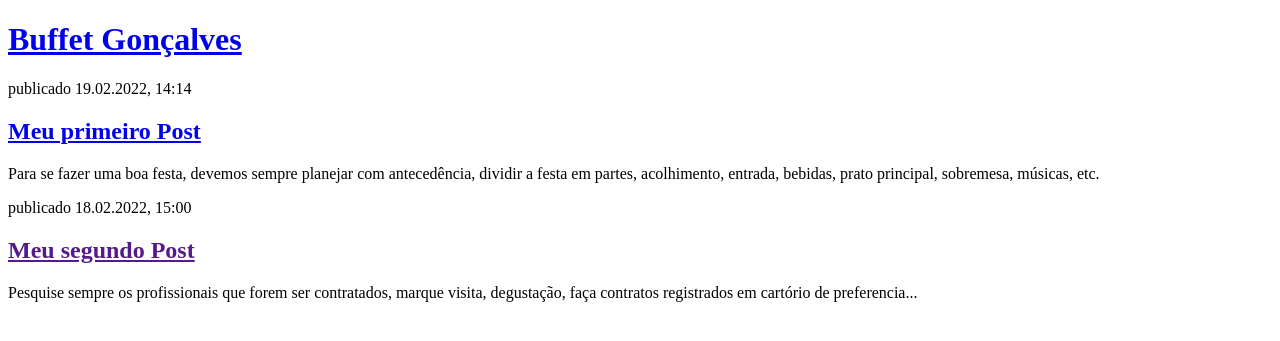
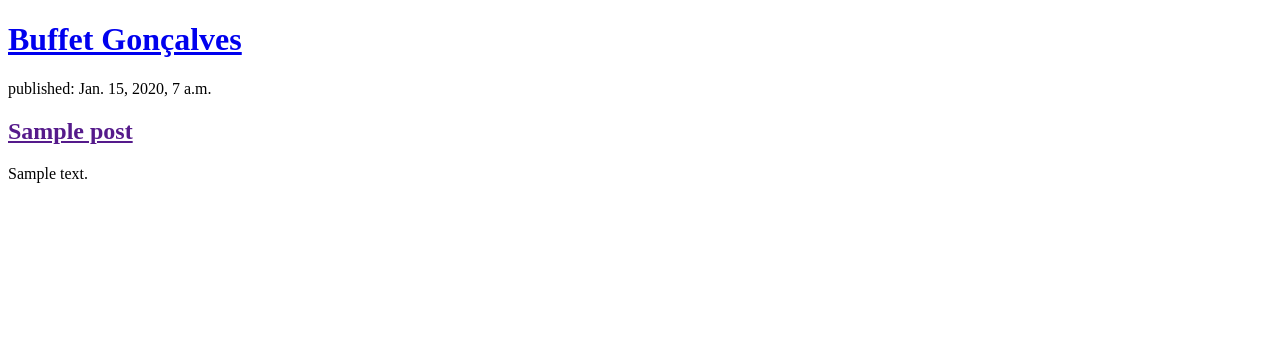
Before and after one commit to Joseleiengcomp/Buffet-Goncalves, a Django app: page / in a window 1280 px wide. Shown: the top 341 px of the page. Run offline with Django 3.2, Linux system fonts and the light colour scheme; tables that the repository leaves empty hold one stand-in row (values such as "Sample post").

Commit message:
fazendo deploy do html carregando dados do post

```diff
--- a/blog/templates/blog/post_list.html
+++ b/blog/templates/blog/post_list.html
@@ -7,20 +7,14 @@
     <div>
       <h1><a href="/">Buffet Gonçalves</a> </h1>
     </div>
+    {% for post in posts %}
+        <div>
+            <p>published: {{ post.published_date }}</p>
+            <h2><a href=""> {{ post.title }} </a></h2>
+            <p> {{ post.text|linebreaksbr }} </p>
 
-    <div>
-      <p>publicado 19.02.2022, 14:14</p>
-      <h2><a href="/">Meu primeiro Post</a> </h2>
-      <p>Para se fazer uma boa festa, devemos sempre planejar com antecedência, dividir a festa em partes, acolhimento,
-      entrada, bebidas, prato principal, sobremesa, músicas, etc. </p>
-    </div>
-
-    <div>
-        <p>publicado 18.02.2022, 15:00</p>
-        <h2><a href="">Meu segundo Post</a></h2>
-        <p>Pesquise sempre os profissionais que forem ser contratados, marque visita, degustação, faça contratos
-        registrados em cartório de preferencia...</p>
-    </div>
+        </div>
+    {% endfor %}
 
 
 </body>
--- a/blog/views.py
+++ b/blog/views.py
@@ -1,7 +1,9 @@
 from django.shortcuts import render
-
+from django.utils import timezone
+from .models import Post
 # Create your views here.
 
 
 def post_list(request):
-    return render(request, 'blog/post_list.html', {})
+    posts = Post.objects.filter(published_date__lte=timezone.now()).order_by('published_date')
+    return render(request, 'blog/post_list.html', {'posts': posts})
```
